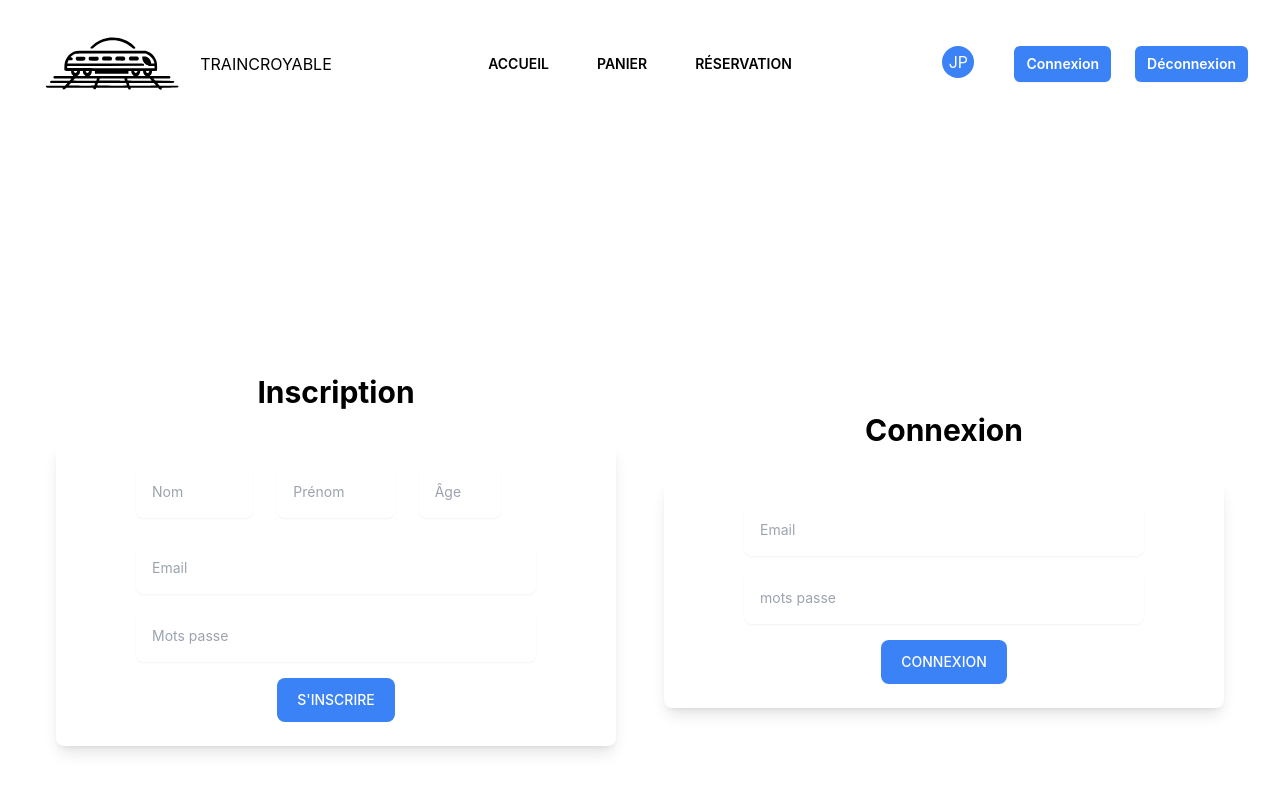
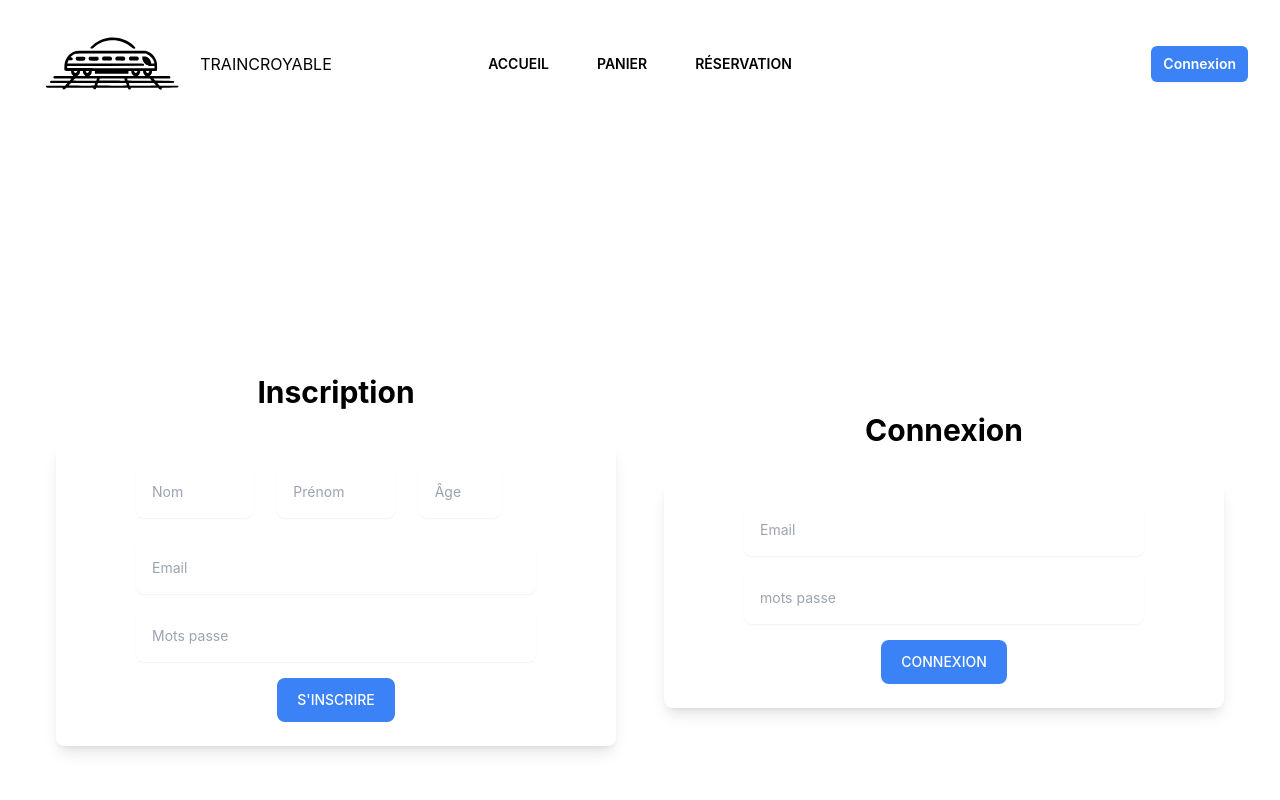
Before and after one commit to Hackathon-traincroyable/FrontV1, a React (Create React App) app: page /logsign in a window 1280 px wide. Shown: the top 800 px of the page. Built offline with nearby package versions, Linux system fonts and the light colour scheme.

Commit message:
Refactor login and sign up forms

```diff
--- a/src/components/NavBar.js
+++ b/src/components/NavBar.js
@@ -14,11 +14,13 @@ const handleDeconnexion = () => {
   localStorage.removeItem("token");
   console.log("Utilisateur déconnecté");
   toast.success("Déconnexion réussie !");
+  window.location.reload();
 };
 
 export default function Example() {
   const [mobileMenuOpen, setMobileMenuOpen] = useState(false);
   const location = useLocation();
+  const estConnecte = localStorage.getItem("token");
 
   return (
     <div className="">
@@ -78,22 +80,26 @@ export default function Example() {
             ))}
           </div>
           <div className="hidden lg:flex lg:flex-1 lg:justify-end">
-            {/* Pastille de profil */}
+            {/* Affichez le bouton de déconnexion si l'utilisateur est connecté, sinon affichez le bouton de connexion */}
+            {estConnecte ? (
+              <>
                 <div className="mr-4 flex items-center justify-center h-8 w-8 rounded-full bg-blue-500 text-white">
-              <span>JP</span>{" "}
-              {/* Les initiales de l'utilisateur, par exemple */}
+                  <span>JP</span> {/* Les initiales de l'utilisateur */}
                 </div>
+                <button
+                  onClick={handleDeconnexion}
+                  className="ml-6 inline-flex items-center rounded-md bg-blue-500 px-3 py-2 text-sm font-semibold text-white shadow-sm hover:bg-blue-700 focus-visible:outline focus-visible:outline-2 focus-visible:outline-offset-2 focus-visible:outline-indigo-600"
+                >
+                  Déconnexion
+                </button>
+              </>
+            ) : (
               <Link to="/logsign">
-              <button className="ml-6 inline-flex items-center rounded-md bg-blue-500 px-3 py-2 text-sm font-semibold text-white shadow-sm  hover:bg-blue-700 focus-visible:outline focus-visible:outline-2 focus-visible:outline-offset-2 focus-visible:outline-indigo-600">
+                <button className="ml-6 inline-flex items-center rounded-md bg-blue-500 px-3 py-2 text-sm font-semibold text-white shadow-sm hover:bg-blue-700 focus-visible:outline focus-visible:outline-2 focus-visible:outline-offset-2 focus-visible:outline-indigo-600">
                   Connexion
                 </button>
               </Link>
-            <button
-              onClick={handleDeconnexion}
-              className="ml-6 inline-flex items-center rounded-md bg-blue-500 px-3 py-2 text-sm font-semibold text-white shadow-sm  hover:bg-blue-700 focus-visible:outline focus-visible:outline-2 focus-visible:outline-offset-2 focus-visible:outline-indigo-600"
-            >
-              Déconnexion
-            </button>
+            )}
           </div>
         </nav>
 
--- a/src/pages/LogSign.jsx
+++ b/src/pages/LogSign.jsx
@@ -1,5 +1,6 @@
 import { useState } from "react";
-import { ToastContainer, toast } from 'react-toastify';
+import { ToastContainer, toast } from "react-toastify";
+import { useNavigate } from "react-router-dom";
 
 //inscription form
 const SignUpForm = () => {
@@ -28,7 +29,7 @@ const SignUpForm = () => {
         const data = await response.json();
         // Faire quelque chose avec la réponse du backend, par exemple, enregistrer le token
         console.log("Token reçu du backend:", data.token);
-        toast.success("Vous êtes bien inscrit !")
+        toast.success("Vous êtes bien inscrit !");
 
         // Reset les inputs
         setSignUpFormData({
@@ -38,7 +39,6 @@ const SignUpForm = () => {
           email: "",
           password: "",
         });
-
       } else {
         // Gérer les erreurs ici
         console.error("Erreur lors de la requête:", response.status);
@@ -49,7 +49,6 @@ const SignUpForm = () => {
       toast.error("Deja inscrit avec cet email.");
     }
   };
-
 
   const handleInputSignUpChange = (e) => {
     setSignUpFormData({ ...signUpFormData, [e.target.name]: e.target.value });
@@ -158,13 +157,14 @@ const SignUpForm = () => {
   );
 };
 
-
 //connexion form
 const ConnexionForm = () => {
   const [connexionFormData, setConnexionFormData] = useState({
     email: "",
     password: "",
   });
+
+  const navigate = useNavigate();
 
   const handleConnexion = async (e) => {
     e.preventDefault();
@@ -185,6 +185,7 @@ const ConnexionForm = () => {
         localStorage.setItem("token", data.token);
         console.log("Token reçu du backend:", data.token);
         toast.success("Connexion réussie !");
+        navigate("/");
         // Réinitialiser les champs du formulaire de connexion
         setConnexionFormData({
           email: "",
@@ -207,8 +208,6 @@ const ConnexionForm = () => {
       [e.target.name]: e.target.value,
     });
   };
-
-
 
   return (
     <div className="w-full ">
@@ -271,7 +270,18 @@ const ConnexionForm = () => {
 export default function LogSign() {
   return (
     <main className="isolate ">
-     <ToastContainer position="top-right" autoClose={2000} hideProgressBar={false} newestOnTop={false} closeOnClick rtl={false} pauseOnFocusLoss draggable pauseOnHover  style={{ top: '100px' }}  />
+      <ToastContainer
+        position="top-right"
+        autoClose={2000}
+        hideProgressBar={false}
+        newestOnTop={false}
+        closeOnClick
+        rtl={false}
+        pauseOnFocusLoss
+        draggable
+        pauseOnHover
+        style={{ top: "100px" }}
+      />
       <div className="mt-32 sm:mt-40 xl:mx-auto xl:max-w-7xl xl:px-8">
         <div className="flex flex-col lg:flex-row items-center justify-center min-h-screen">
           {/* SIGN IN */}
@@ -283,7 +293,6 @@ export default function LogSign() {
             <ConnexionForm />
           </section>
         </div>
-
       </div>
     </main>
   );
```
Lines whose indentation alone changed are shown as unchanged.
